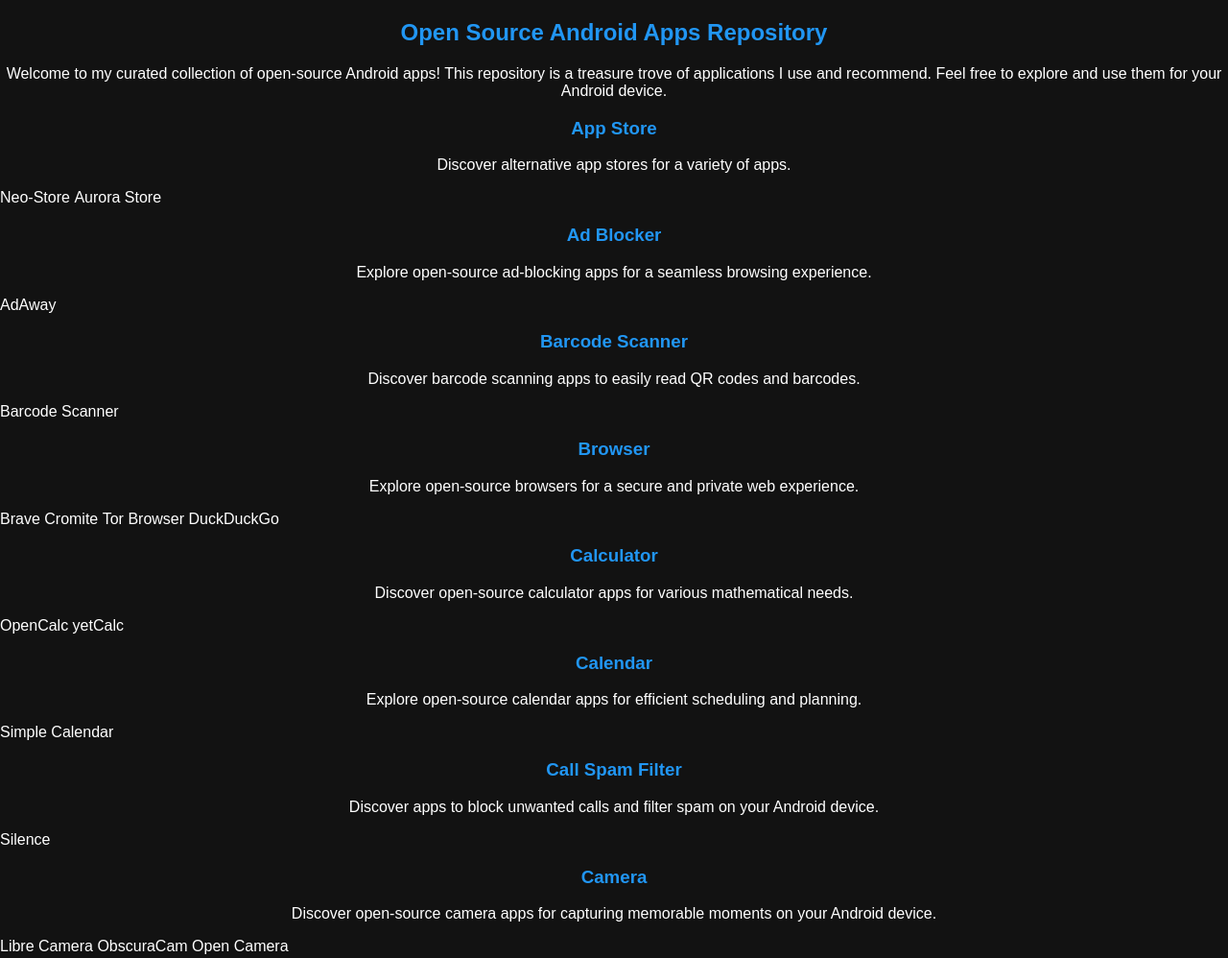
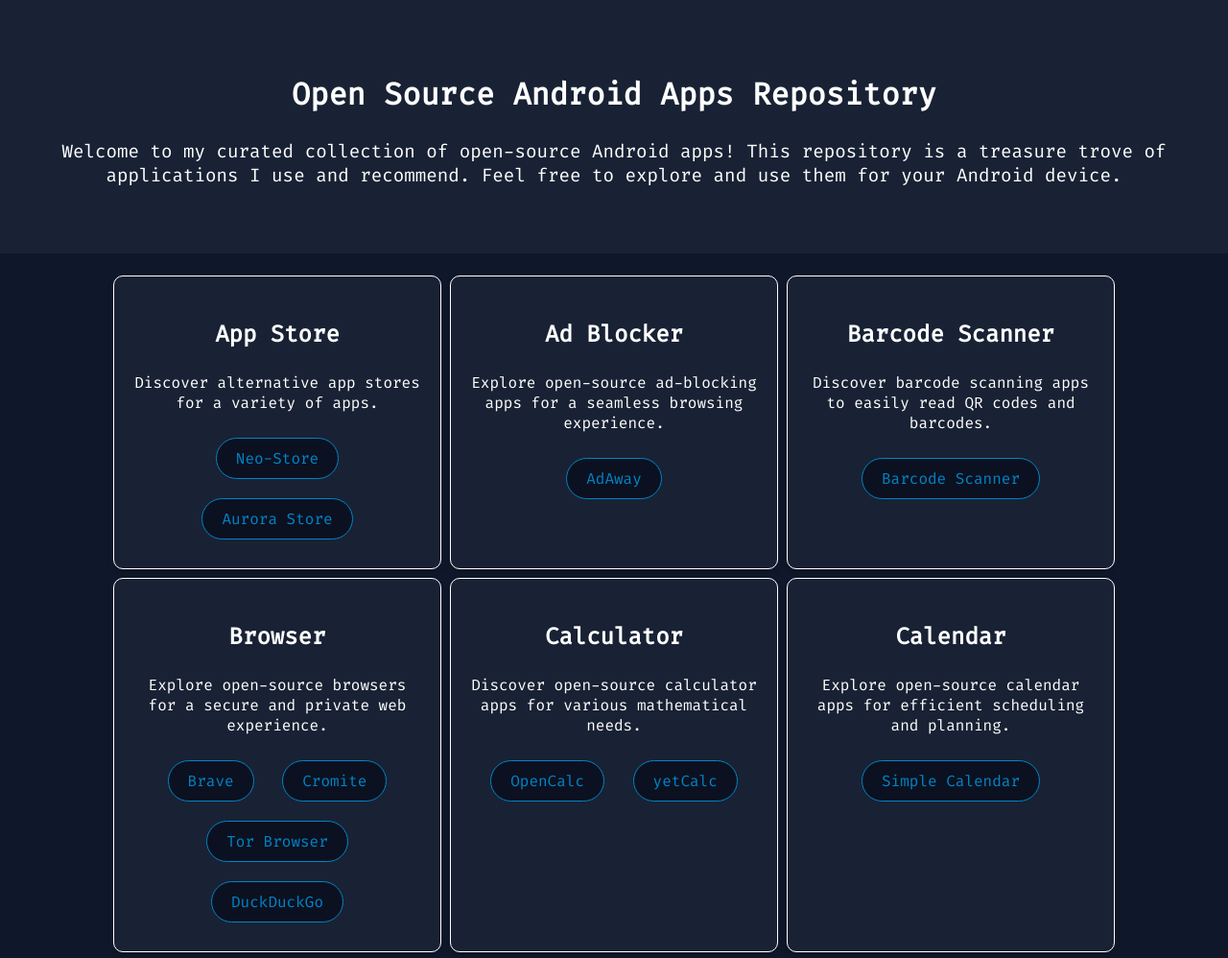
Before and after one commit to kamrulhasanio/osaac, a plain HTML site: page index.html in a window 1280 px wide. Shown: the top 998 px of the page at 96% size. Drawn offline with Linux system fonts and the light colour scheme; a script that the page names is missing.

Commit message:
Update styles.css
all is new

```diff
--- a/styles.css
+++ b/styles.css
@@ -1,72 +1,77 @@
 body {
-    font-family: 'Poppins', sans-serif;
-    background-color: #121212;
-    color: #fff;
     margin: 0;
     padding: 0;
+    font-family: Fira Code, sans-serif;
+    background-color: #0f172a;
+    color: white;
 }
 
-#container {
-    max-width: 800px;
-    margin: 20px auto;
-    padding: 20px;
-    background-color: #212121;
-    box-shadow: 0 0 10px rgba(0, 0, 0, 0.5);
-    border-radius: 15px;
+.hero {
+    text-align: center;
+    padding: 50px;
+    background-color: #182234;
 }
 
-h1, h2, h3 {
-    color: #2196f3;
-    text-align: center;
+.hero-title {
+    font-size: 2em;
 }
 
-p {
-    text-align: center;
+.hero-paragraph {
+    font-size: 1.2em;
 }
 
-ul {
-    list-style: none;
-    padding: 0;
-    text-align: center;
+.main-area {
+    display: flex;
+    flex-wrap: wrap;
+    justify-content: center;
+    padding: 20px;
+    gap: 3px;
 }
 
-button {
-    background-color: #2196f3;
-    color: #fff;
-    padding: 15px 20px;
-    border: none;
-    cursor: pointer;
-    text-decoration: none;
-    display: inline-block;
-    margin: 0;
-    font-size: 16px;
-    border-radius: 5px;
-    transition: background-color 0.3s ease;
+.box {
+    width: 300px;
+    background-color: #182234;
+    border: 0.5px solid white;
+    border-radius: 10px;
+    margin: 3px;
+    padding: 20px;
+    text-align: center;
+    box-shadow: 0 4px 6px rgba(0, 0, 0, 0.1);
+    transition: transform 0.5s cubic-bezier(0.4, 0, 0.2, 1);
 }
 
-button:hover {
-    background-color: #1565c0;
+.box:hover {
+    transform: scale(1.05);
 }
 
-a {
-    text-decoration: none;
-    color: #ffffff;
-    display: inline-block;
+.box h3 {
+    font-size: 1.5em;
 }
 
-a:hover {
-    text-decoration: underline;
+.box p {
+    font-size: 1em;
 }
 
-
-
-ul li {
+.btn {
     display: inline-block;
     margin: 10px;
+    padding: 10px 20px;
+    text-decoration: none;
+    color: #0284c7;
+    background-color: #0b1120;
+    border: 1px solid #0284c7;
+    border-radius: 25px;
+    transition: background-color 0.5s cubic-bezier(0.4, 0, 0.2, 1), color 0.5s cubic-bezier(0.4, 0, 0.2, 1);
 }
 
-@media screen and (max-width: 600px) {
-    #container {
-        padding: 10px;
-    }
+.btn:hover {
+    color: #0284c7;
+    background-color: #0c1b2b;
 }
+
+footer {
+    text-align: center;
+    padding: 20px;
+    background-color: #182234;
+    border-top: 1px solid white;
+}
```
